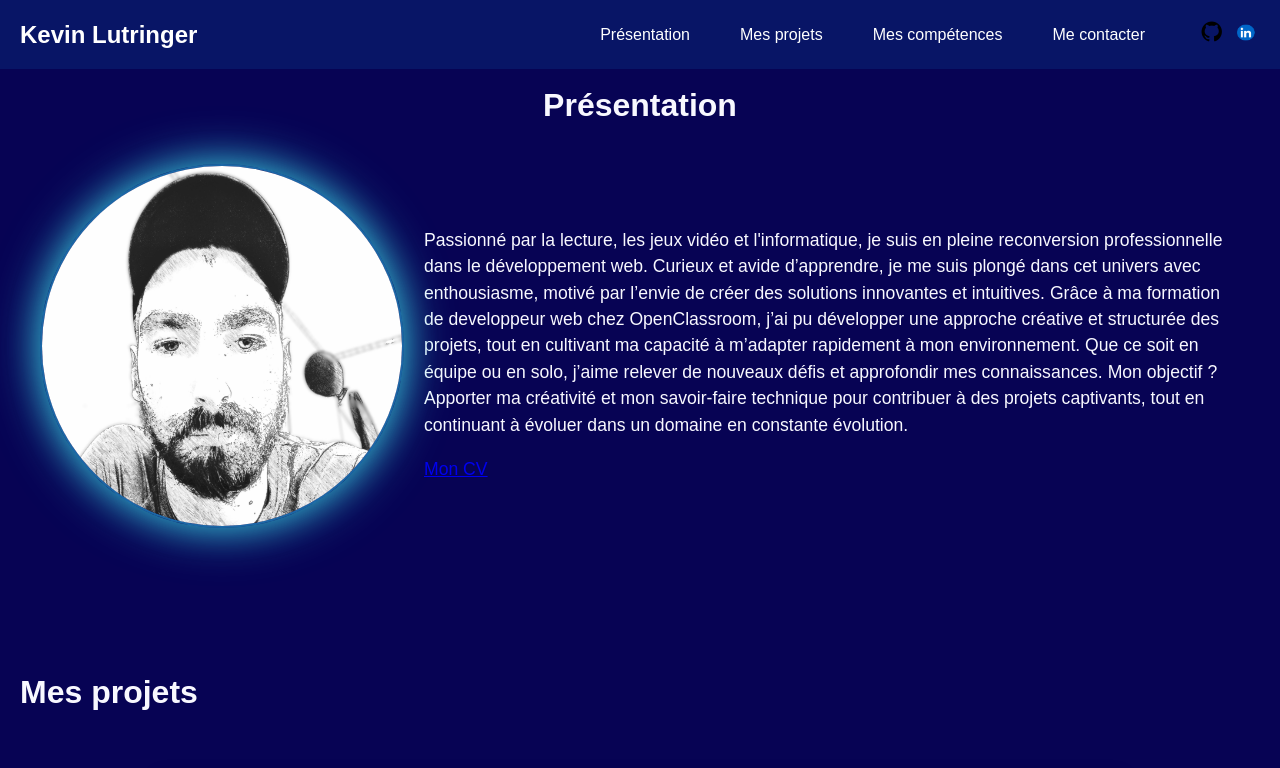
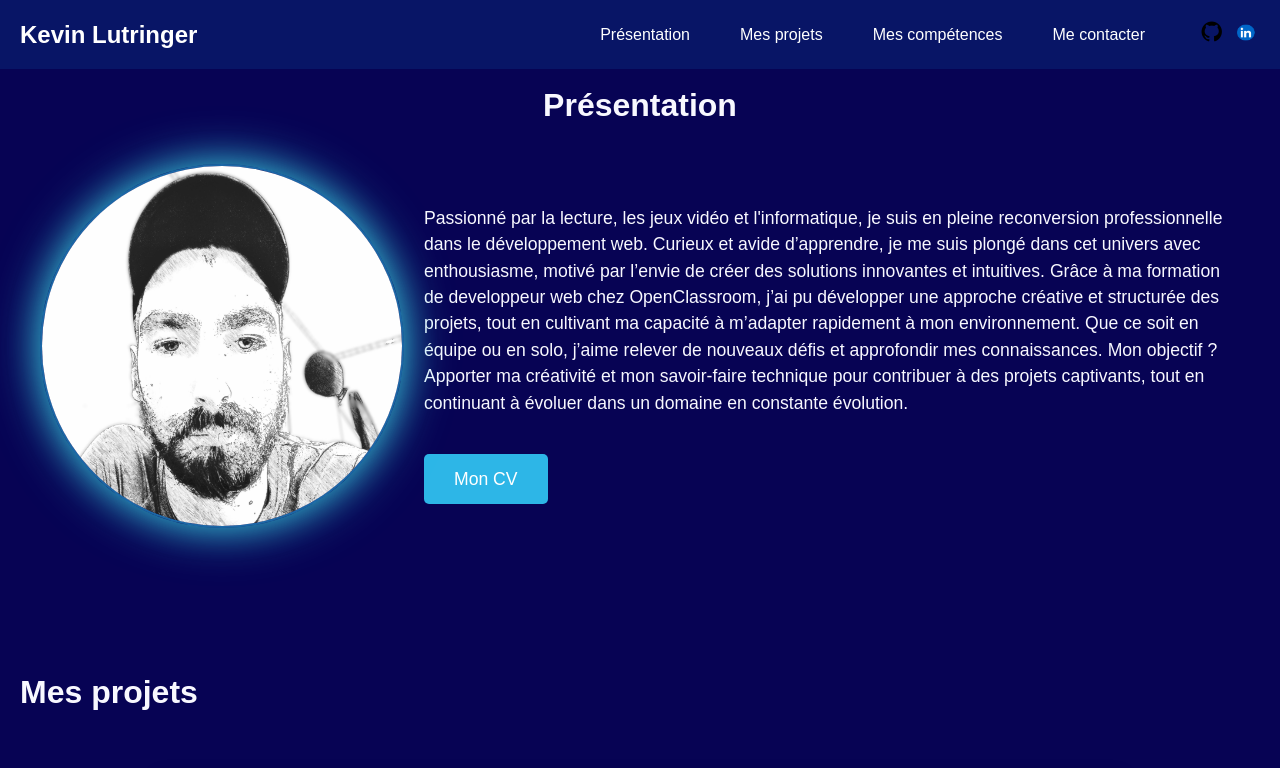
Before and after one commit to Archantay/Portfolio, a React (Create React App) app: page / in a window 1280 px wide. Shown: the top 768 px of the page. Built offline with nearby package versions, Linux system fonts and the light colour scheme.

Commit message:
finalisation du style global de la page, ajout du style du bouton

```diff
--- a/src/App.css
+++ b/src/App.css
@@ -30,24 +30,23 @@ section h2 {
   z-index: 1;
 }
 
-
 .presentation-container {
   display: flex;
   flex-direction: row;
-  align-items: center; /* Aligne l'image et le texte verticalement */
-  justify-content: space-between; /* Ajoute de l'espace entre les deux éléments */
+  align-items: center;
+  justify-content: space-between;
   width: 100%;
-  max-width: 1200px; /* Pour limiter la largeur de la section */
+  max-width: 1200px;
 }
 
 .presentation .image {
-  flex: 0 0 30%; /* L'image occupe 30% de la largeur */
+  flex: 0 0 30%;
   padding-top: 30%;
   background-color: transparent;
-  border-radius: 50%;  /* Permet de donner un arrondi parfait */
+  border-radius: 50%;
   overflow: hidden;
   position: relative;
-  border: 2px solid #2db6e78f; /* Pour l'effet de disque galactique */
+  border: 2px solid #2db6e78f;
   box-shadow: 0 0 50px rgba(72, 254, 254, 0.727),
               0 0 30px rgba(29, 97, 153, 0.732);
 }
@@ -62,12 +61,29 @@ section h2 {
 }
 
 .presentation .text {
-  flex: 1; /* Le texte occupe le reste de l'espace */
+  flex: 1;
   margin-left: 20px;
   font-size: 1.1rem;
   line-height: 1.5;
   color: ghostwhite;
-  text-align: left; /* Alignement à gauche */
+  text-align: left;
+}
+
+.download-btn {
+  display: inline-block;
+  margin-top: 20px;
+  padding: 12px 30px;
+  background-color: #2db6e7;
+  color: white;
+  font-size: 1.1rem;
+  text-align: center;
+  text-decoration: none;
+  border-radius: 5px;
+  transition: background-color 0.3s ease;
+}
+
+.download-btn:hover {
+  background-color: #1d99c8;
 }
 
 .projets, .skills {
```
